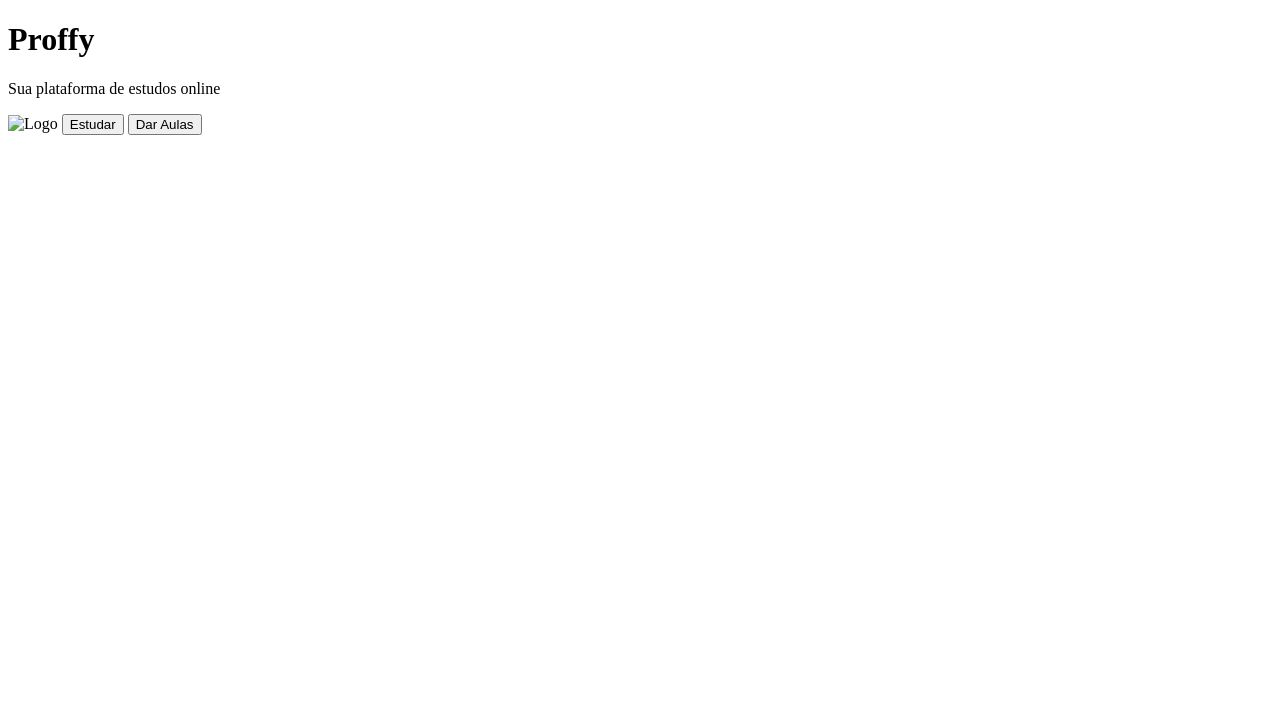
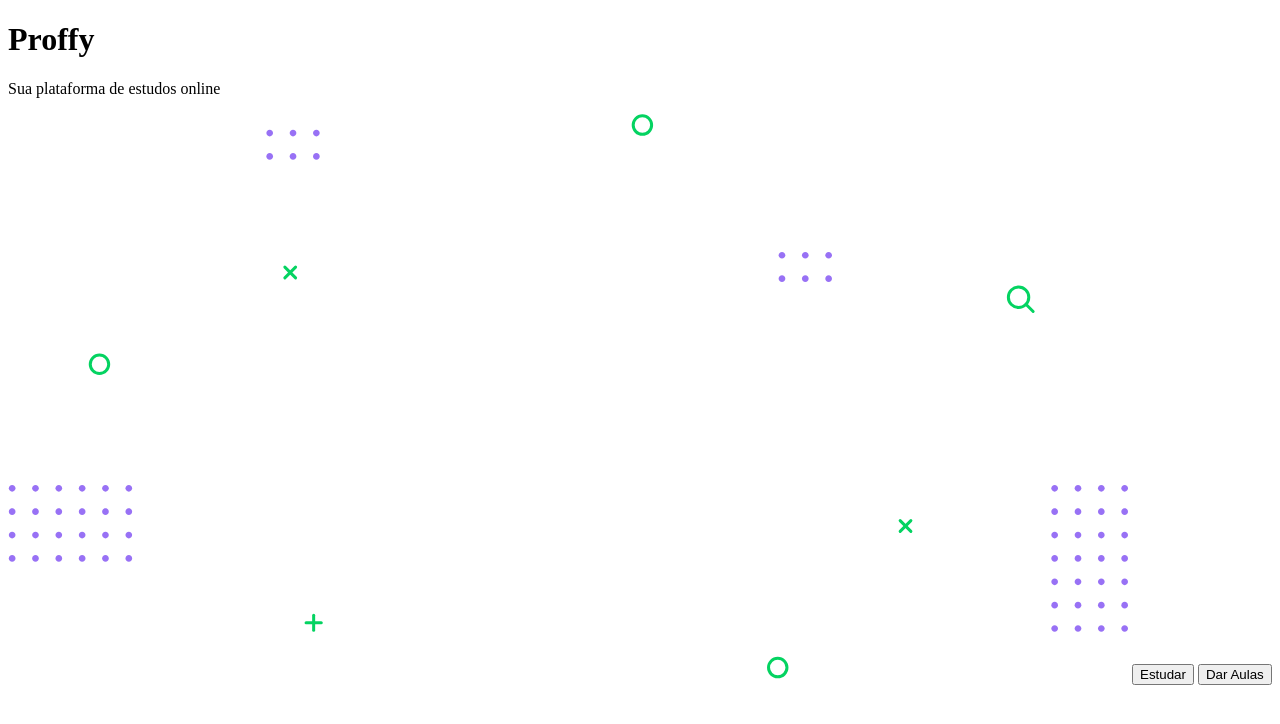
Before and after one commit to daniloribeiro00/proffy-next-level-week-2, a plain HTML site: page index.html in a window 1280 px wide. Drawn offline with Linux system fonts and the light colour scheme.

Commit message:
Update index.html

```diff
--- a/index.html
+++ b/index.html
@@ -9,7 +9,7 @@
     <h1>Proffy</h1>
     <p>Sua plataforma de estudos online</p>
 
-    <img src="" alt="Logo">
+    <img src="images/success-background.svg" alt="Logo">
 
     <button>Estudar</button>
     <button>Dar Aulas</button>
```
